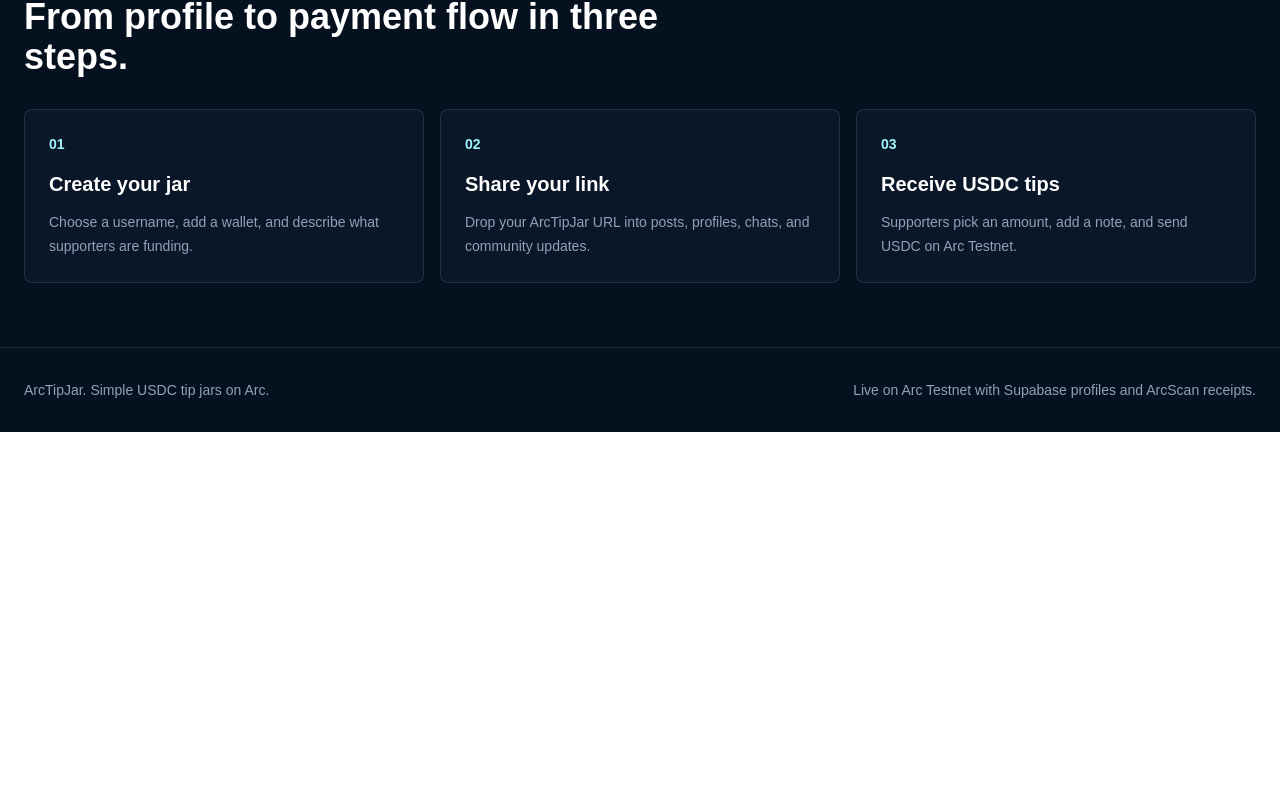
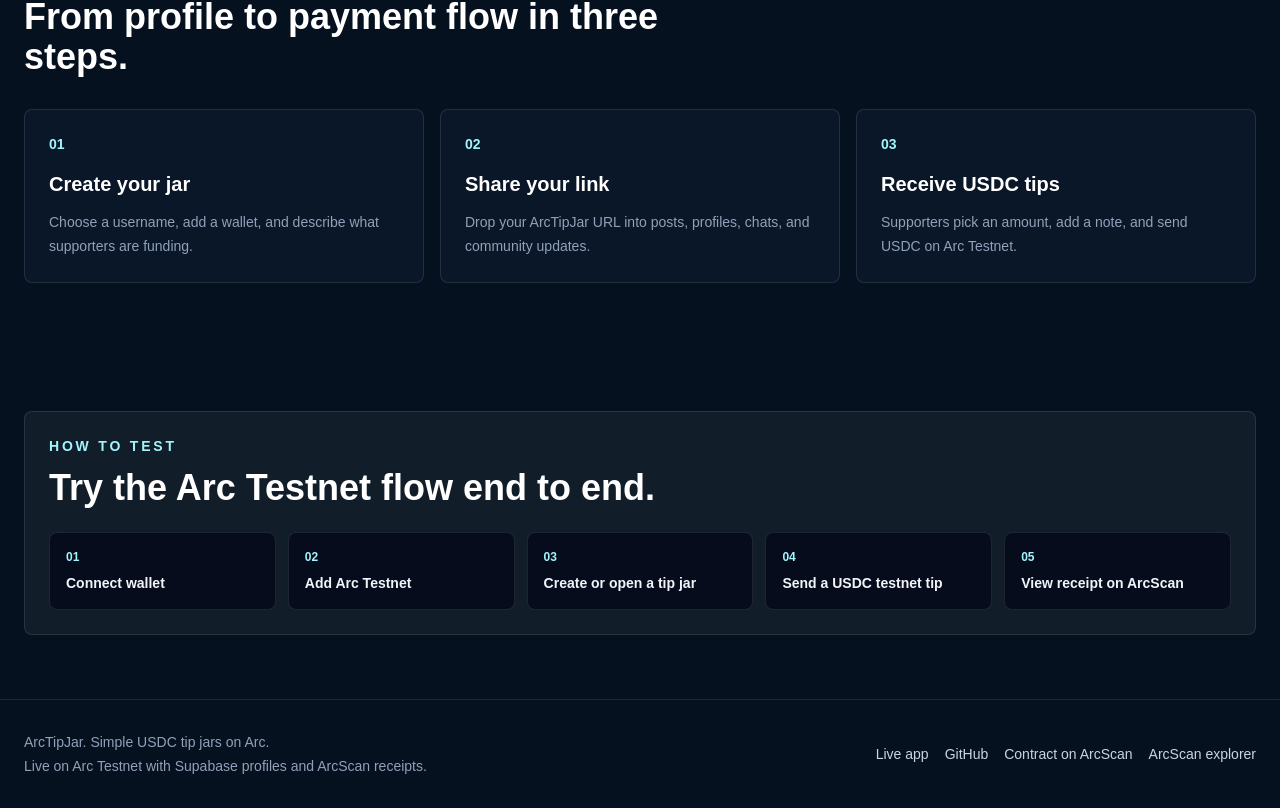
Before and after one commit to Ohmyni/arctipjar, a Next.js app: page / in a window 1280 px wide. Shown: the part 1068-1876 px from the top of the page. Before the commit the page ends 1500 px from the top, so only its background shows below. Built offline with nearby package versions, Linux system fonts and the light colour scheme; no server answers; what wagmi would draw is missing.

Commit message:
chore: final ArcTipJar polish

```diff
--- a/app/[username]/tip-jar-page-client.tsx
+++ b/app/[username]/tip-jar-page-client.tsx
@@ -149,6 +149,9 @@ export function TipJarPageClient({ username }: TipJarPageClientProps) {
 
         <div className="grid gap-6 lg:grid-cols-[0.9fr_1.1fr]">
           <section className="rounded-lg border border-white/10 bg-white/[0.06] p-6">
+            <span className="mb-5 inline-flex rounded-full border border-emerald-300/25 bg-emerald-300/10 px-3 py-1 text-xs font-semibold text-emerald-100">
+              Live on Arc Testnet
+            </span>
             <div className="flex items-start gap-5">
               <div className="flex h-20 w-20 shrink-0 items-center justify-center rounded-full bg-cyan-300 text-3xl font-black text-slate-950">
                 {initial}
--- a/app/dashboard/page.tsx
+++ b/app/dashboard/page.tsx
@@ -37,6 +37,9 @@ export default function DashboardPage() {
             Onchain tips from the ArcTipJar contract appear here as TipSent
             events from Arc Testnet.
           </p>
+          <p className="mt-3 max-w-2xl text-sm leading-6 text-slate-400">
+            Showing recent onchain TipSent events from the ArcTipJar contract.
+          </p>
           <p className="mt-3 max-w-2xl rounded-lg border border-cyan-300/20 bg-cyan-300/10 p-4 text-sm leading-6 text-cyan-50">
             Creator-specific dashboards will be added after wallet-based
             profile ownership.
--- a/app/page.tsx
+++ b/app/page.tsx
@@ -52,6 +52,24 @@ const steps = [
   },
 ];
 
+const testSteps = [
+  "Connect wallet",
+  "Add Arc Testnet",
+  "Create or open a tip jar",
+  "Send a USDC testnet tip",
+  "View receipt on ArcScan",
+];
+
+const footerLinks = [
+  { label: "Live app", href: "https://arctipjar.vercel.app" },
+  { label: "GitHub", href: "https://github.com/Ohmyni/arctipjar" },
+  {
+    label: "Contract on ArcScan",
+    href: "https://testnet.arcscan.app/address/0xB65396797aeC75F7B4a0e2661af16319f8D8FfF9",
+  },
+  { label: "ArcScan explorer", href: "https://testnet.arcscan.app" },
+];
+
 function Logo() {
   return (
     <Link href="/" className="flex items-center gap-3">
@@ -94,9 +112,14 @@ export default function Home() {
 
       <section className="mx-auto grid max-w-7xl gap-12 px-6 pb-20 pt-16 lg:grid-cols-[1.05fr_0.95fr] lg:items-center lg:pt-24">
         <div>
-          <p className="inline-flex rounded-full border border-cyan-300/25 bg-cyan-300/10 px-4 py-2 text-sm font-medium text-cyan-100">
-            Simple USDC tip jars on Arc
-          </p>
+          <div className="flex flex-wrap items-center gap-3">
+            <p className="inline-flex rounded-full border border-cyan-300/25 bg-cyan-300/10 px-4 py-2 text-sm font-medium text-cyan-100">
+              Simple USDC tip jars on Arc
+            </p>
+            <p className="inline-flex rounded-full border border-emerald-300/25 bg-emerald-300/10 px-4 py-2 text-sm font-semibold text-emerald-100">
+              Live on Arc Testnet
+            </p>
+          </div>
           <h1 className="mt-6 max-w-4xl text-5xl font-bold tracking-tight text-white md:text-7xl">
             Create a USDC tip jar on Arc.
           </h1>
@@ -214,10 +237,53 @@ export default function Home() {
         </div>
       </section>
 
+      <section className="mx-auto max-w-7xl px-6 py-16">
+        <div className="rounded-lg border border-white/10 bg-white/[0.05] p-6">
+          <p className="text-sm font-semibold uppercase tracking-[0.2em] text-cyan-200">
+            How to test
+          </p>
+          <h2 className="mt-3 text-3xl font-bold md:text-4xl">
+            Try the Arc Testnet flow end to end.
+          </h2>
+          <div className="mt-6 grid gap-3 md:grid-cols-5">
+            {testSteps.map((step, index) => (
+              <div
+                key={step}
+                className="rounded-lg border border-white/10 bg-slate-950/70 p-4"
+              >
+                <p className="text-xs font-bold text-cyan-200">
+                  {String(index + 1).padStart(2, "0")}
+                </p>
+                <p className="mt-2 text-sm font-semibold text-slate-100">
+                  {step}
+                </p>
+              </div>
+            ))}
+          </div>
+        </div>
+      </section>
+
       <footer className="border-t border-white/10 px-6 py-8">
-        <div className="mx-auto flex max-w-7xl flex-col gap-3 text-sm text-slate-400 md:flex-row md:items-center md:justify-between">
-          <p>ArcTipJar. Simple USDC tip jars on Arc.</p>
-          <p>Live on Arc Testnet with Supabase profiles and ArcScan receipts.</p>
+        <div className="mx-auto flex max-w-7xl flex-col gap-5 text-sm text-slate-400 lg:flex-row lg:items-center lg:justify-between">
+          <div>
+            <p>ArcTipJar. Simple USDC tip jars on Arc.</p>
+            <p className="mt-1">
+              Live on Arc Testnet with Supabase profiles and ArcScan receipts.
+            </p>
+          </div>
+          <div className="flex flex-wrap gap-4">
+            {footerLinks.map((link) => (
+              <a
+                key={link.href}
+                href={link.href}
+                target="_blank"
+                rel="noreferrer"
+                className="font-medium text-slate-300 transition hover:text-cyan-200"
+              >
+                {link.label}
+              </a>
+            ))}
+          </div>
         </div>
       </footer>
     </main>
--- a/app/receipt/[txHash]/page.tsx
+++ b/app/receipt/[txHash]/page.tsx
@@ -70,6 +70,20 @@ export default async function ReceiptPage({ params }: ReceiptPageProps) {
           >
             View on ArcScan
           </a>
+          <div className="mt-3 grid gap-3 sm:grid-cols-2">
+            <Link
+              href="/arc"
+              className="rounded-lg border border-white/15 px-5 py-3 text-center font-semibold text-slate-100 transition hover:bg-white/10"
+            >
+              Back to tip jar
+            </Link>
+            <Link
+              href="/dashboard"
+              className="rounded-lg border border-white/15 px-5 py-3 text-center font-semibold text-slate-100 transition hover:bg-white/10"
+            >
+              View dashboard
+            </Link>
+          </div>
           <p className="mt-4 text-center text-sm text-slate-400">
             ArcTipJar shows verified transaction links only. Sender, recipient,
             and amount details can be inspected on ArcScan.
```
